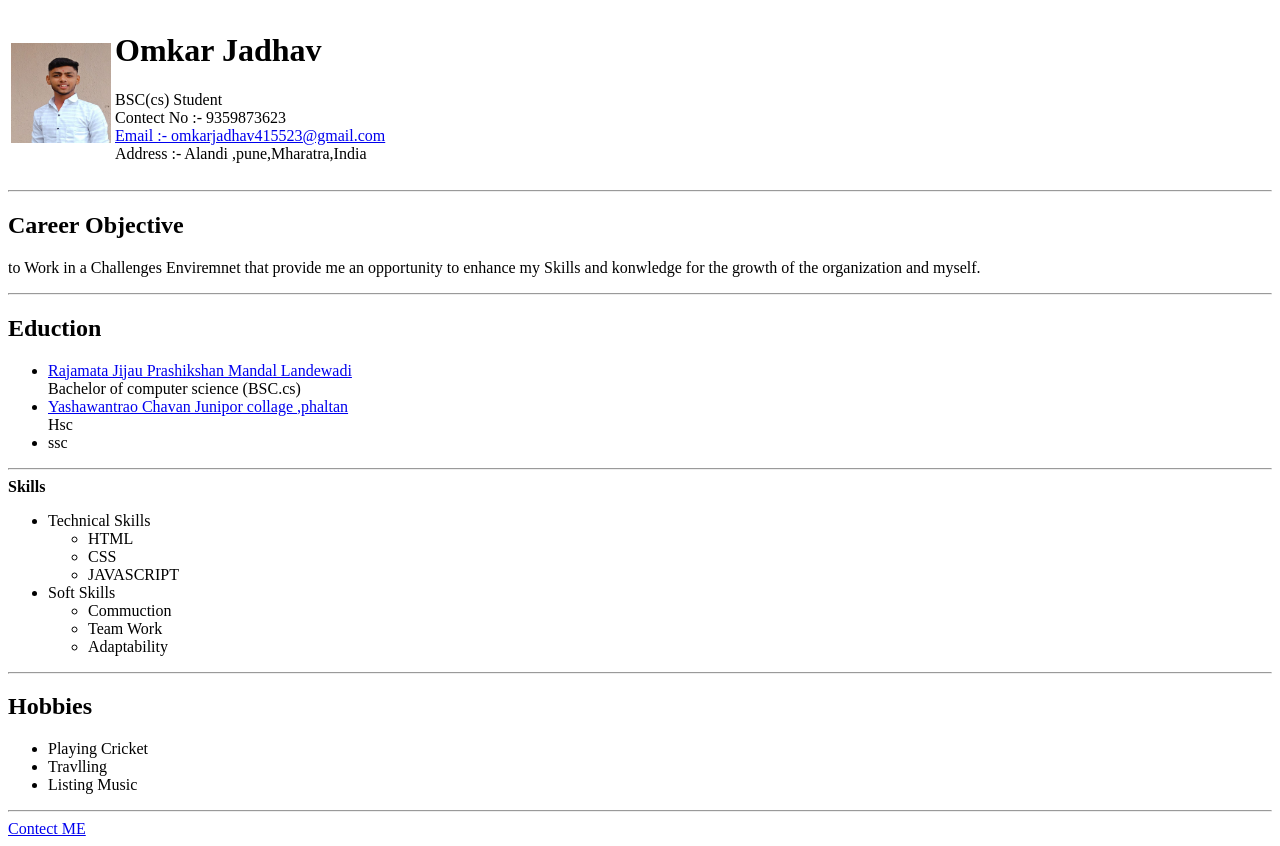
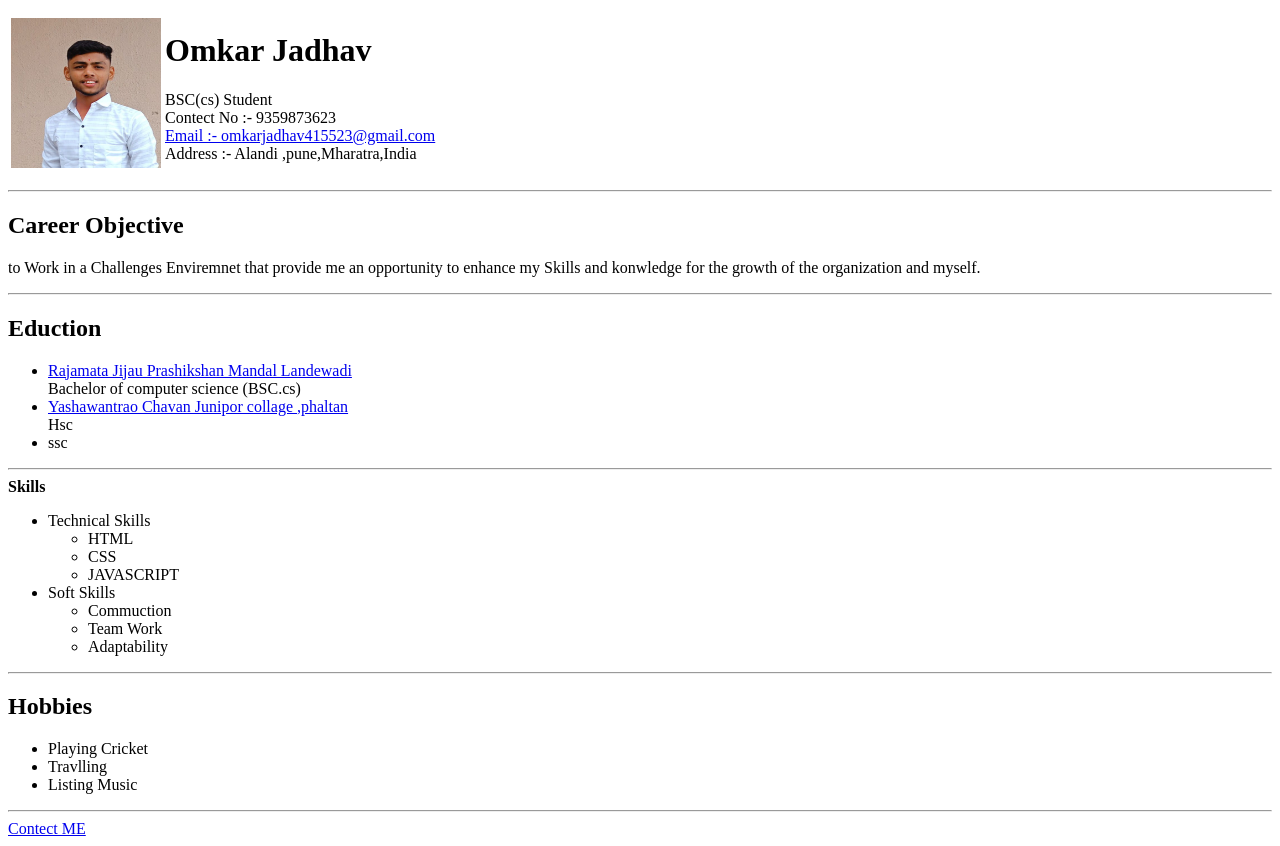
Before and after one commit to Omkar200583/Resume_Page, a plain HTML site: page index.html in a window 1280 px wide. Drawn offline with Linux system fonts and the light colour scheme.

Commit message:
Update index.html
Signed-off-by: Omkar200583 <omkarjadhav415523@gmail.com>

```diff
--- a/index.html
+++ b/index.html
@@ -12,7 +12,7 @@
         <table>
           <tr>
             <td>
-            <img src="1000028141.jpg" alt="Profile Photo" width="100" height=" 100" Omkar Jadhav>
+            <img src="1000028141.jpg" alt="Profile Photo" width="150" height=" 150" Omkar Jadhav>
             </td>
             <td>
                 <h1>Omkar Jadhav</h1>
```
